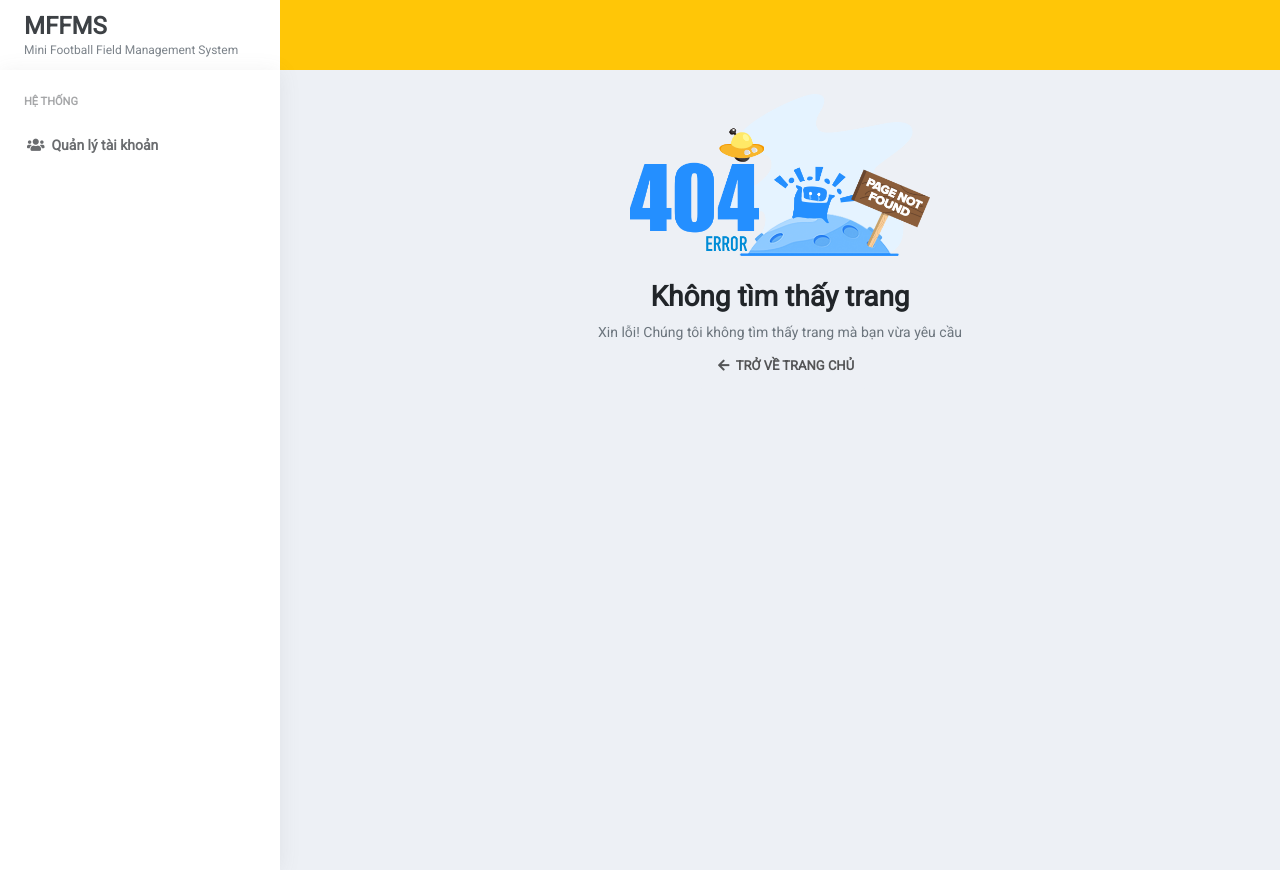
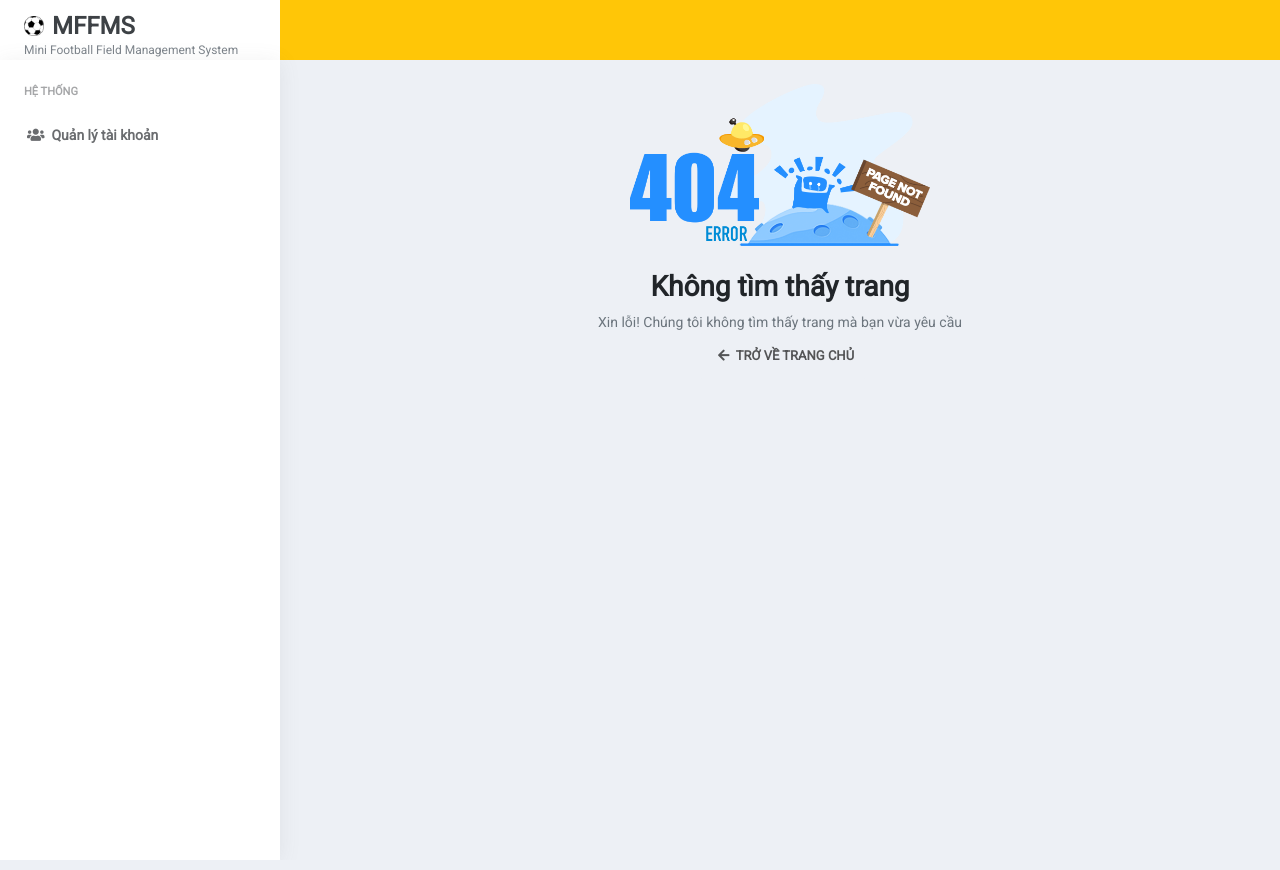
Before and after one commit to KutieKat/mffms-web, a React (Create React App) app: page / in a window 1280 px wide. Built offline with nearby package versions, Linux system fonts and the light colour scheme.

Commit message:
Update app logo

```diff
--- a/src/App.js
+++ b/src/App.js
@@ -83,7 +83,14 @@ class App extends Component {
       <Fragment>
         <header className="main-header">
           <div className="main-header__left">
-            <h1 className="main-header__title">MFFMS</h1>
+            <h1 className="main-header__title">
+              <img
+                src="/images/logo.png"
+                alt="Logo"
+                className="main-header__logo"
+              />
+              MFFMS
+            </h1>
             <p className="main-header__subtitle">
               Mini Football Field Management System
             </p>
--- a/src/styles.css
+++ b/src/styles.css
@@ -21,9 +21,17 @@ main {
 }
 
 .main-header {
-  height: 70px;
+  height: 60px;
   background-color: #ffc607;
   display: flex;
+}
+
+.main-header__logo {
+  width: 20px;
+  height: 20px;
+  object-fit: cover;
+  margin-right: 8px;
+  margin-bottom: 3px;
 }
 
 .main-header__left {
```
